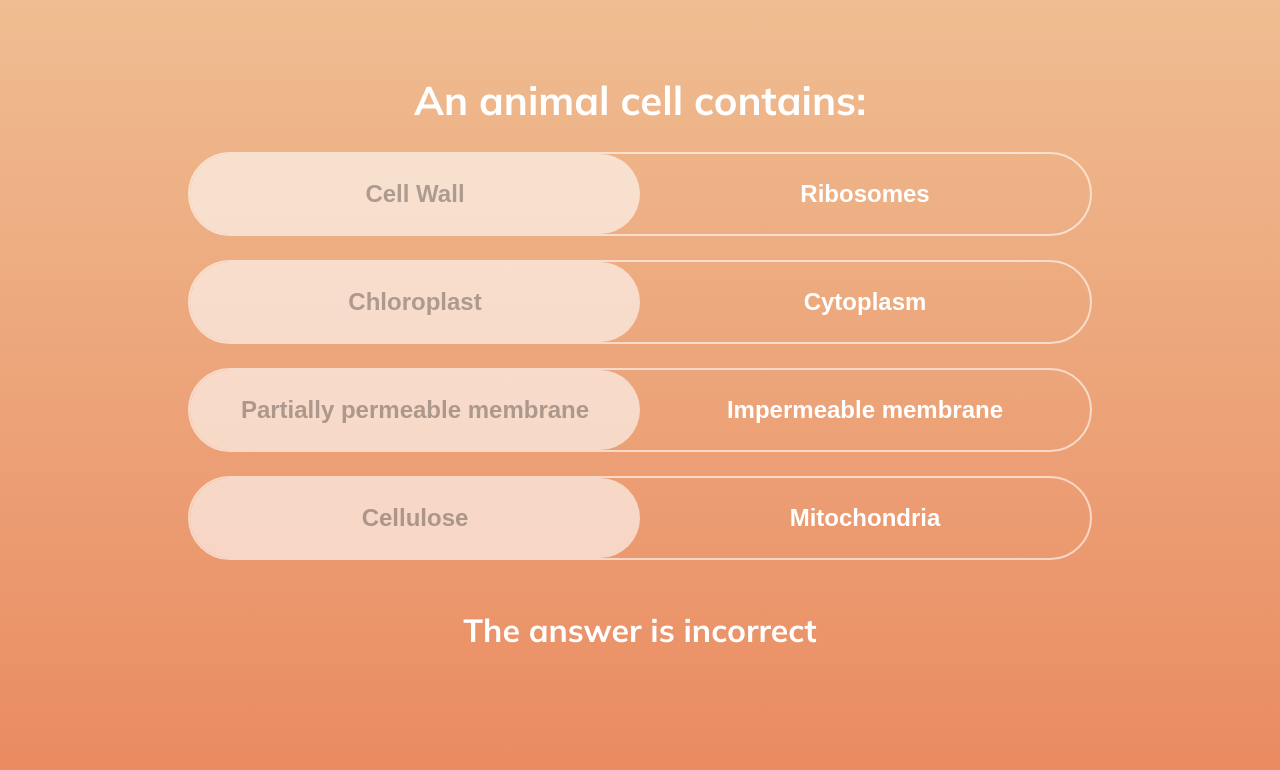
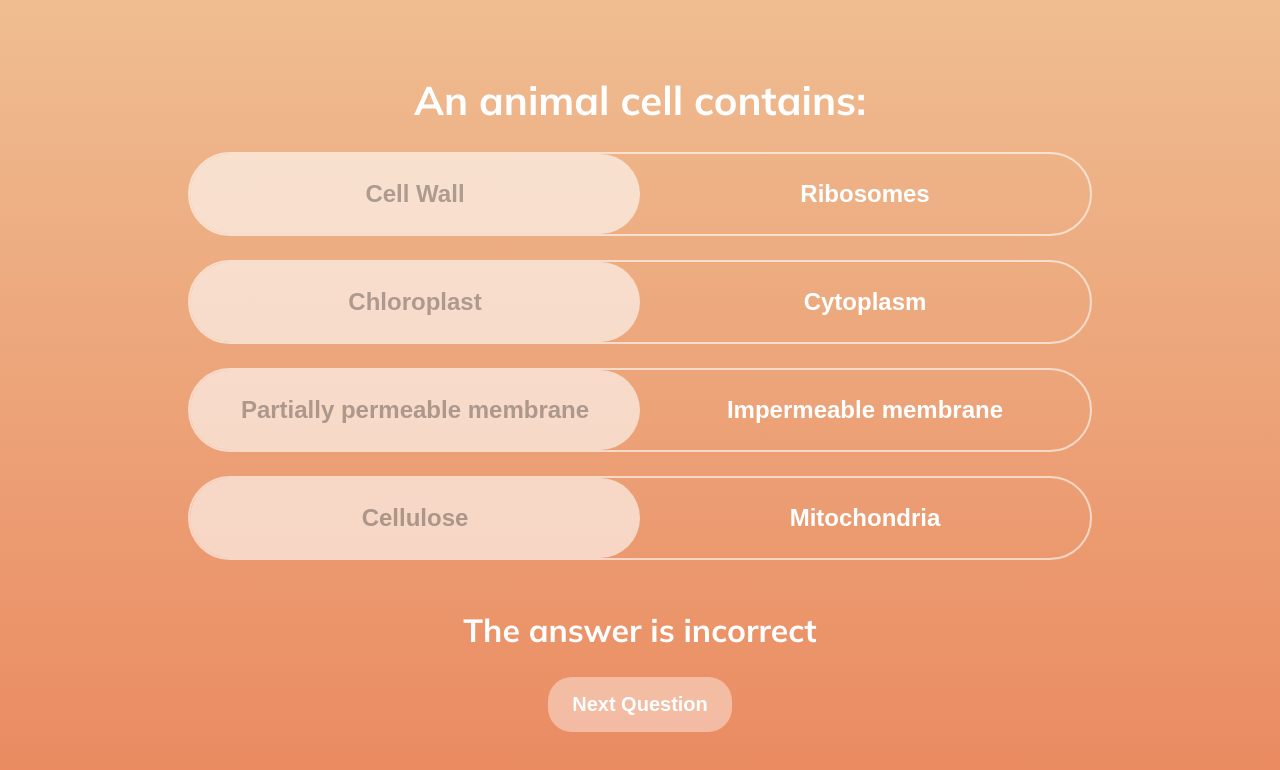
Before and after one commit to Harvindsokhal/seneca-learning-fe-test, a React (Create React App) app: page / in a window 1280 px wide. Shown: the top 770 px of the page. Built offline with nearby package versions, Linux system fonts and the light colour scheme.

Commit message:
Next question button

```diff
--- a/src/components/Quiz/Quiz.scss
+++ b/src/components/Quiz/Quiz.scss
@@ -23,3 +23,18 @@
   font-weight: 700;
   line-height: 40px;
 }
+
+.next-question-button {
+  background-color: rgba(255, 255, 255, 0.4);
+  color: white;
+  font-size: 20px;
+  border: none;
+  font-weight: 700;
+  border-radius: 24px;
+  transition: background-color 0.3s ease;
+  padding: 16px 24px;
+
+  &:hover {
+    background-color: rgba(255, 255, 255, 0.5);
+  }
+}
--- a/src/components/Quiz/Quiz.tsx
+++ b/src/components/Quiz/Quiz.tsx
@@ -71,6 +71,18 @@ const Quiz = () => {
     [correctnessLevel]
   )
 
+  const handleNextQuestion = () => {
+    if (data) {
+      if (currentQuestionIndex < data.length - 1) {
+        setCurrentQuestionIndex((prev) => prev + 1)
+      } else {
+        setCurrentQuestionIndex(0)
+      }
+      setSelectedAnswers({})
+      setIsLocked(false)
+    }
+  }
+
   if (isLoading) return <p>Loading...</p>
   if (isError) return <p>Error: {(error as Error).message}</p>
 
@@ -98,6 +110,9 @@ const Quiz = () => {
         <h2 className="result-message">
           {isLocked ? 'The answer is correct!' : 'The answer is incorrect'}
         </h2>
+        <button className="next-question-button" onClick={handleNextQuestion}>
+          Next Question
+        </button>
       </div>
     </motion.div>
   )
```
